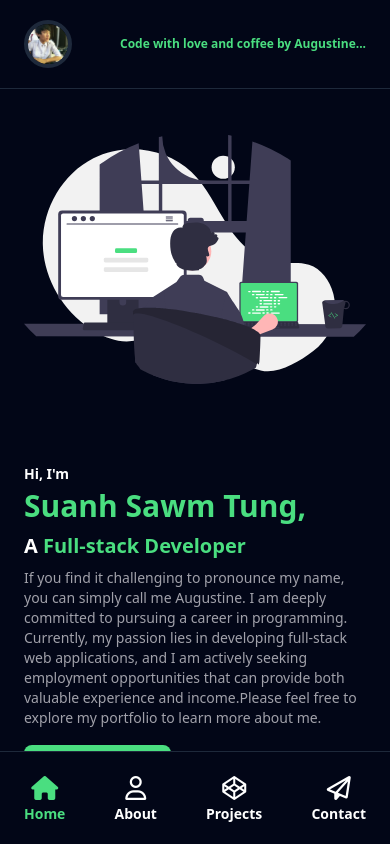
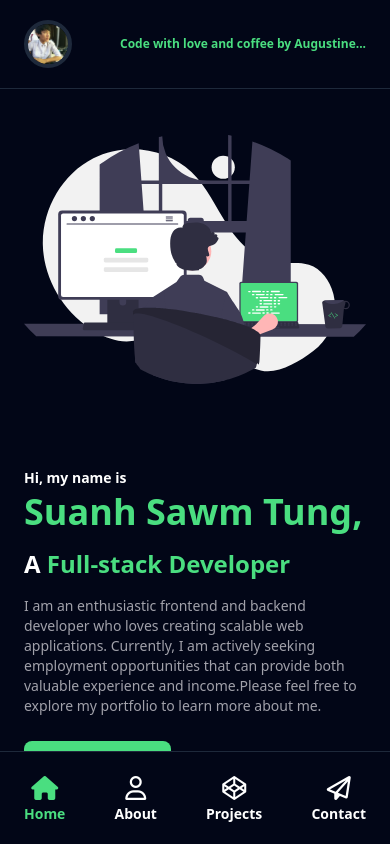
Before and after one commit to suanhsawmtung/Portfolio-2023, a Vue app: page / in a window 390 px wide. Shown: the top 844 px of the page. Built offline with nearby package versions, Linux system fonts and the light colour scheme.

Commit message:
make mobile hero section code clean

```diff
--- a/src/App.vue
+++ b/src/App.vue
@@ -18,7 +18,7 @@ window.addEventListener('resize', () => {
 
 <template>
   <Layout :windowWidth="windowWidth">
-    <Home v-if="windowWidth > 640" />
+    <Home v-if="windowWidth >= 640" />
     <MobileHome v-else  />
     <About :windowWidth="windowWidth" />
     <Projects />
--- a/src/components/Home.vue
+++ b/src/components/Home.vue
@@ -1,9 +1,9 @@
 <template>
-    <section id="home" class="2xl:max-w-[1440px] min-h-screen flex items-end 2xl:items-center px-6 md:px-16 bg-slate-950">
+    <section id="home" class="2xl:max-w-[1440px] min-h-screen flex items-end sm:items-center lg:items-end 2xl:items-center px-6 md:px-16 bg-slate-950">
         <div class="w-full h-full text-white mt-36 mb-28">
             <h1 class="mb-2 sm:mb-6 font-extrabold flex flex-col gap-4">
-                <span class="text-lg">Hi, I'm </span>
-                <span class="text-green-400 text-4xl sm:text-6xl">Suanh Sawm Tung,</span>
+                <span class="text-lg">Hi, my name is </span>
+                <span class="text-green-400 text-4xl sm:text-6xl">Suanh Sawm Tung</span>
             </h1>
             <h3 class="mb-6 sm:mb-8 font-bold text-4xl sm:text-6xl text-zinc-400 shadow">
                 An enthusiastic frontend and backend developer who loves creating scalable web applications.
@@ -15,16 +15,10 @@
             </Description>
             <Button href="#contact">Contact Me!</Button>
         </div>
-        <!-- <div class="w-full lg:w-1/2 h-96 sm:h-[30rem] lg:h-full flex justify-center lg:justify-end items-end sm:items-center order-first sm:order-last">
-            <div class="w-full md:w-4/6 h-auto">
-                <HeroSvg class="w-full h-auto" />
-            </div>
-        </div> -->
     </section>
 </template>
 
 <script lang="ts" setup>
-// import HeroSvg from './icons/HeroSvg.vue';
 import Button from './atoms/Button.vue';
 import Description from './atoms/Description.vue';
 
--- a/src/components/MobileHome.vue
+++ b/src/components/MobileHome.vue
@@ -1,27 +1,25 @@
 <template>
-    <section id="home" class="w-screen lg:h-screen px-6 md:px-16 flex flex-col lg:flex-row justify-between bg-slate-950 overflow-x-hidden">
-        <!-- <section id="home" class="w-screen 2xl:max-w-[1440px] min-h-screen flex flex-col sm:flex-row justify-between sm:justify-start sm:items-center lg:items-end 2xl:items-center px-6 md:px-16 bg-slate-950"></section> -->
-        <div class="w-full lg:w-1/2 h-[30rem] sm:h-[34rem] lg:h-full flex items-center sm:items-center lg:items-center">
+    <section id="home" class="w-screen px-6 flex flex-col justify-between bg-slate-950 overflow-x-hidden">
+        <div class="w-full h-[30rem] flex items-center">
             <div class="w-full text-white">
-                <h1 class="mb-2 sm:mb-4 font-extrabold flex flex-col gap-1 sm:block">
-                    <span class="text-sm sm:text-5xl">Hi, I'm </span>
-                    <span class="text-green-400 text-3xl sm:text-5xl">Suanh Sawm Tung,</span>
+                <h1 class="mb-4 font-extrabold flex flex-col gap-1">
+                    <span class="text-sm">Hi, my name is </span>
+                    <span class="text-green-400 text-4xl">Suanh Sawm Tung,</span>
                 </h1>
-                <h3 class="mb-2 sm:mb-5 font-bold text-xl sm:text-3xl text-white">
+                <h3 class="mb-4 font-bold text-2xl text-white">
                     A <span class="text-green-400">Full-stack Developer</span>
                 </h3>
-                <Description class="!mb-8">
-                    If you find it challenging to pronounce my name, you can simply call me Augustine.
-                    I am deeply committed to pursuing a career in programming. Currently, my passion lies in
-                    developing full-stack web applications, and I am actively seeking employment opportunities
+                <Description class="!mb-10">
+                    I am an enthusiastic frontend and backend developer who loves creating scalable web applications.
+                    Currently, I am actively seeking employment opportunities
                     that can provide both valuable experience and income.Please feel free to explore my portfolio
                     to learn more about me.
                 </Description>
                 <Button href="#contact">Contact Me!</Button>
             </div>
         </div>
-        <div class="w-full lg:w-1/2 h-96 sm:h-[30rem] lg:h-full flex justify-center lg:justify-end items-end sm:items-center order-first sm:order-last">
-            <div class="w-full md:w-4/6 h-auto">
+        <div class="w-full h-96 flex justify-center items-end order-first">
+            <div class="w-full h-auto">
                 <HeroSvg class="w-full h-auto" />
             </div>
         </div>
```
